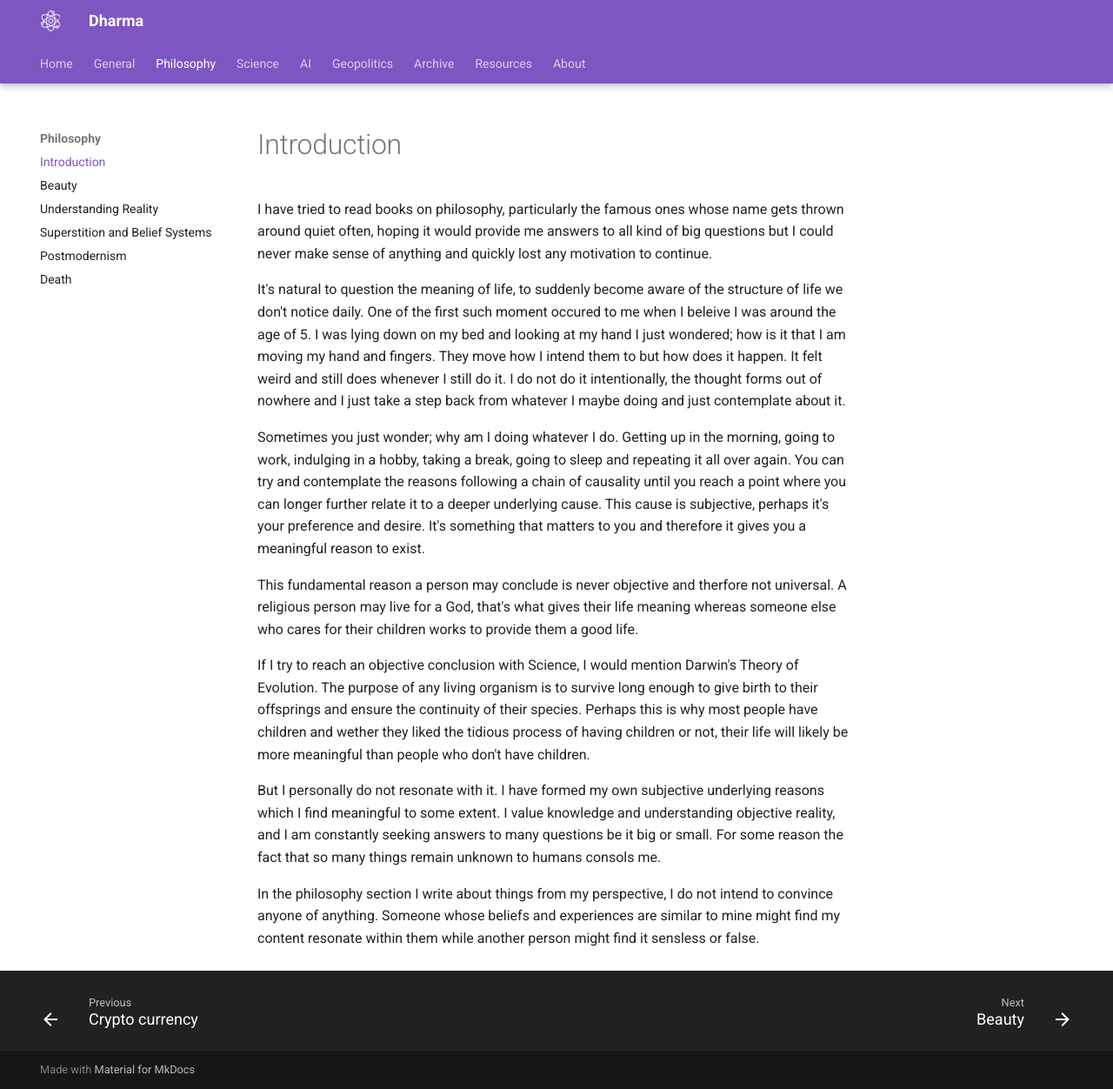
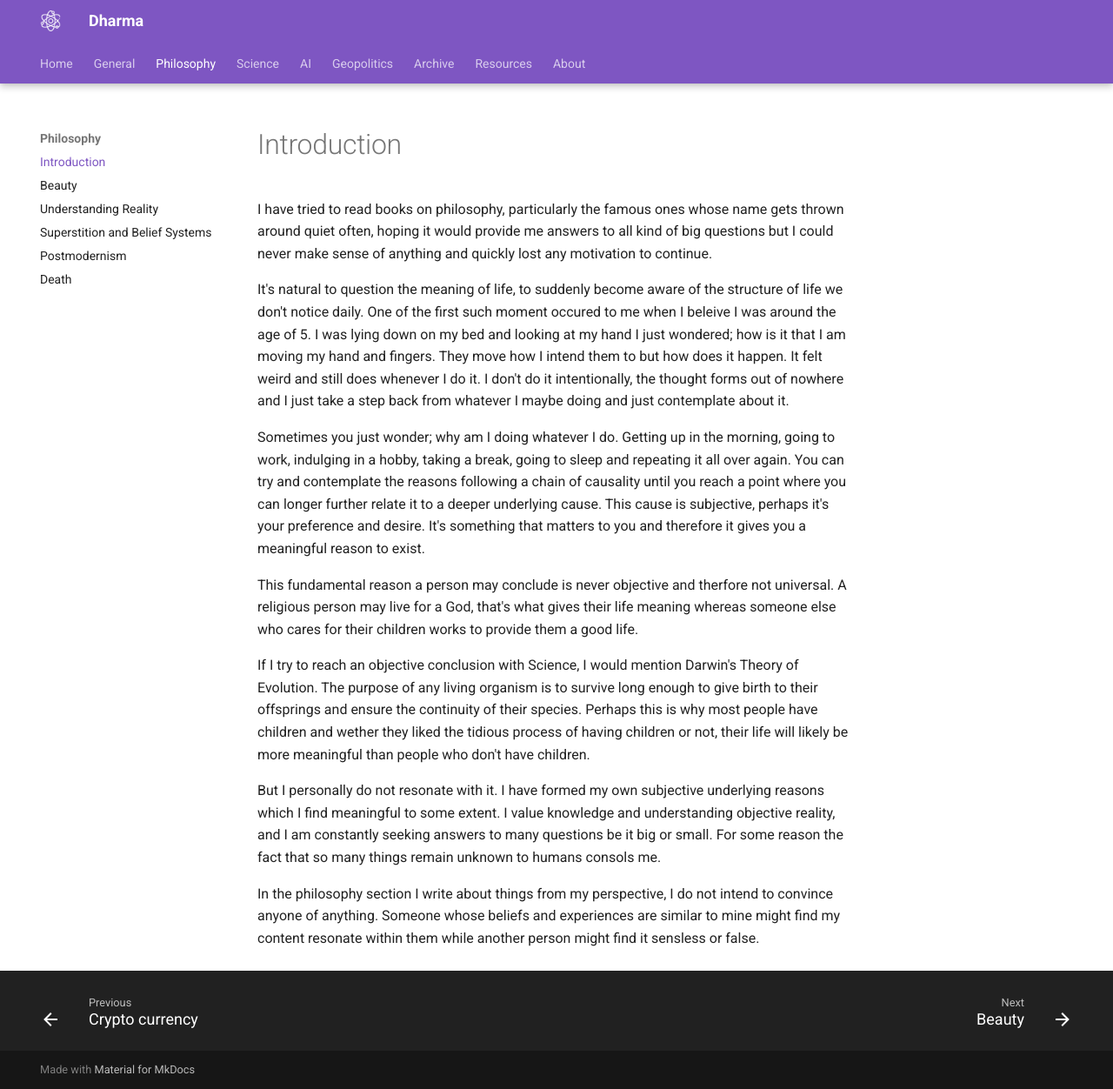
Before and after one commit to acorn23/Dharma, an MkDocs documentation site: the page built from docs/introduction.md, in a window 1280 px wide and 1252 px high. Shown: the whole window at 87% size. Built offline with MkDocs 1.6.1 and Material for MkDocs 9.7.7, drawn with Linux system fonts in a browser that asks for light colours.

Commit message:
update philosophy intro

```diff
--- a/docs/introduction.md
+++ b/docs/introduction.md
@@ -1,6 +1,6 @@
 I have tried to read books on philosophy, particularly the famous ones whose name gets thrown around quiet often, hoping it would provide me answers to all kind of big questions but I could never make sense of anything and quickly lost any motivation to continue.
 
-It's natural to question the meaning of life, to suddenly become aware of the structure of life we don't notice daily. One of the first such moment occured to me when I beleive I was around the age of 5. I was lying down on my bed and looking at my hand I just wondered; how is it that I am moving my hand and fingers. They move how I intend them to but how does it happen. It felt weird and still does whenever I still do it. I do not do it intentionally, the thought forms out of nowhere and I just take a step back from whatever I maybe doing and just contemplate about it.
+It's natural to question the meaning of life, to suddenly become aware of the structure of life we don't notice daily. One of the first such moment occured to me when I beleive I was around the age of 5. I was lying down on my bed and looking at my hand I just wondered; how is it that I am moving my hand and fingers. They move how I intend them to but how does it happen. It felt weird and still does whenever I do it. I don't do it intentionally, the thought forms out of nowhere and I just take a step back from whatever I maybe doing and just contemplate about it.
 
 Sometimes you just wonder; why am I doing whatever I do. Getting up in the morning, going to work, indulging in a hobby, taking a break, going to sleep and repeating it all over again.
 You can try and contemplate the reasons following a chain of causality until you reach a point where you can longer further relate it to a deeper underlying cause. This cause is subjective, perhaps it's your preference and desire. It's something that matters to you and therefore it gives you a meaningful reason to exist.
```
